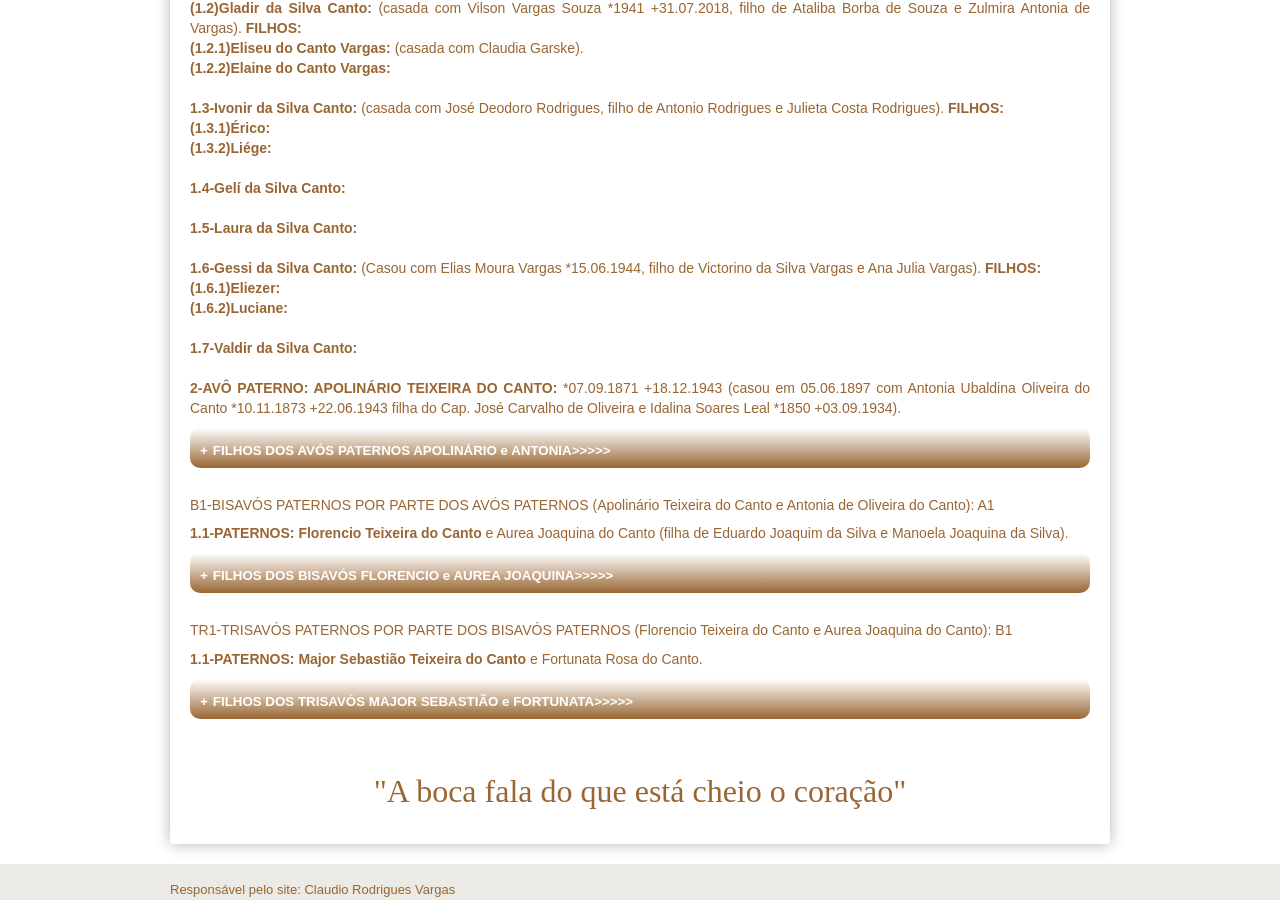
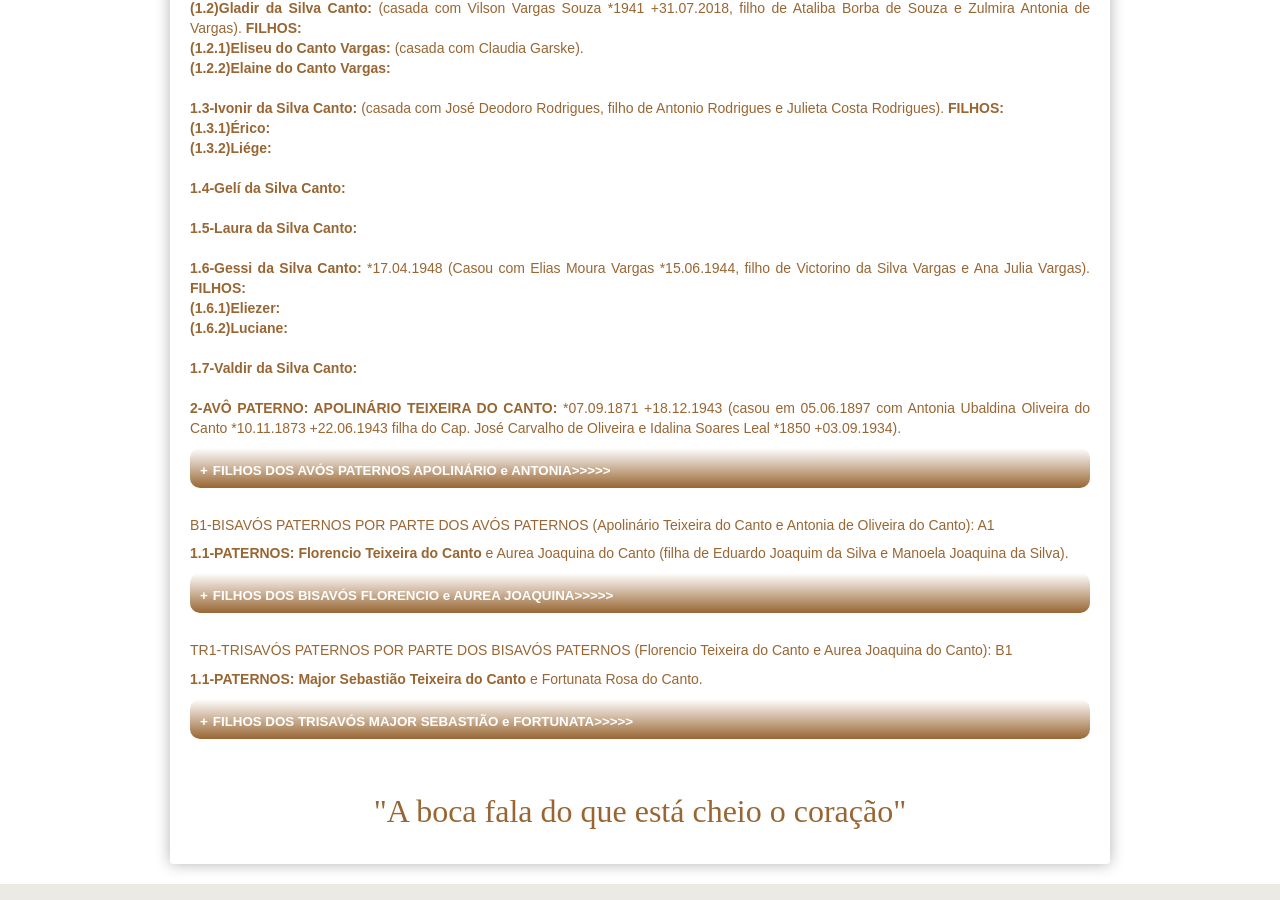
Before and after one commit to claudiovargas1955/claudiovargas1955.github.io, a Jekyll site: the page built from _pages/genealogia-da-familia-teixeira-do-canto.html, in a window 1280 px wide and 900 px high, scrolled down 744 px. Built offline with Jekyll 4.4.1, drawn with Linux system fonts in a browser that asks for light colours; some web fonts are replaced.

Commit message:
Update genealogia-da-familia-teixeira-do-canto.html

```diff
--- a/_pages/genealogia-da-familia-teixeira-do-canto.html
+++ b/_pages/genealogia-da-familia-teixeira-do-canto.html
@@ -59,7 +59,7 @@ de Vargas). <b>FILHOS: </b><br>
 
 <b>1.5-Laura da Silva Canto:</b> <br><br>
 
-<b>1.6-Gessi da Silva Canto:</b> (Casou com Elias Moura Vargas *15.06.1944, filho de Victorino da Silva Vargas e Ana Julia Vargas).
+<b>1.6-Gessi da Silva Canto:</b> *17.04.1948 (Casou com Elias Moura Vargas *15.06.1944, filho de Victorino da Silva Vargas e Ana Julia Vargas).
   <b>FILHOS: </b><br/>
   <b>(1.6.1)Eliezer: </b><br>
   <b>(1.6.2)Luciane: </b><br><br>
```
